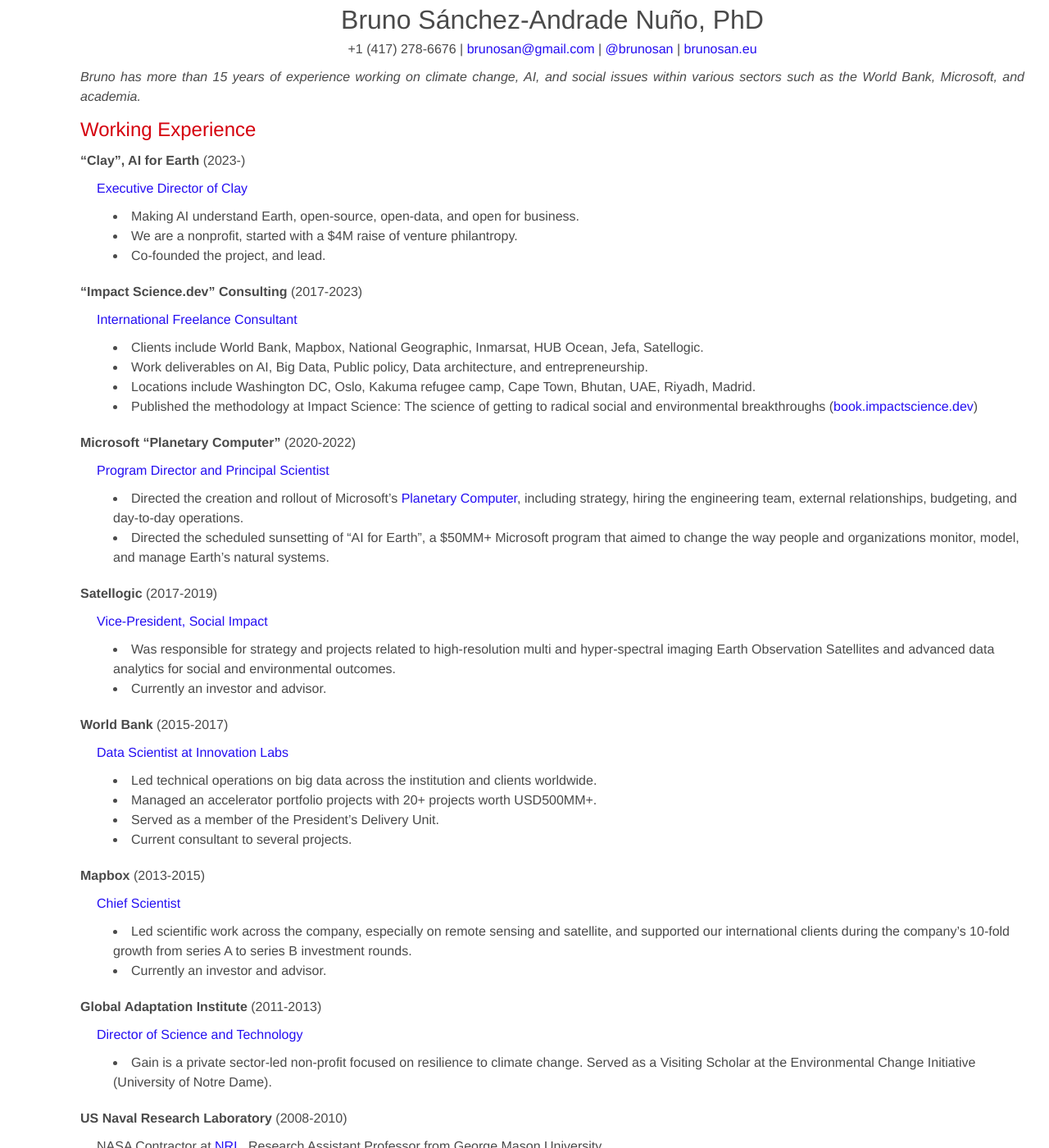
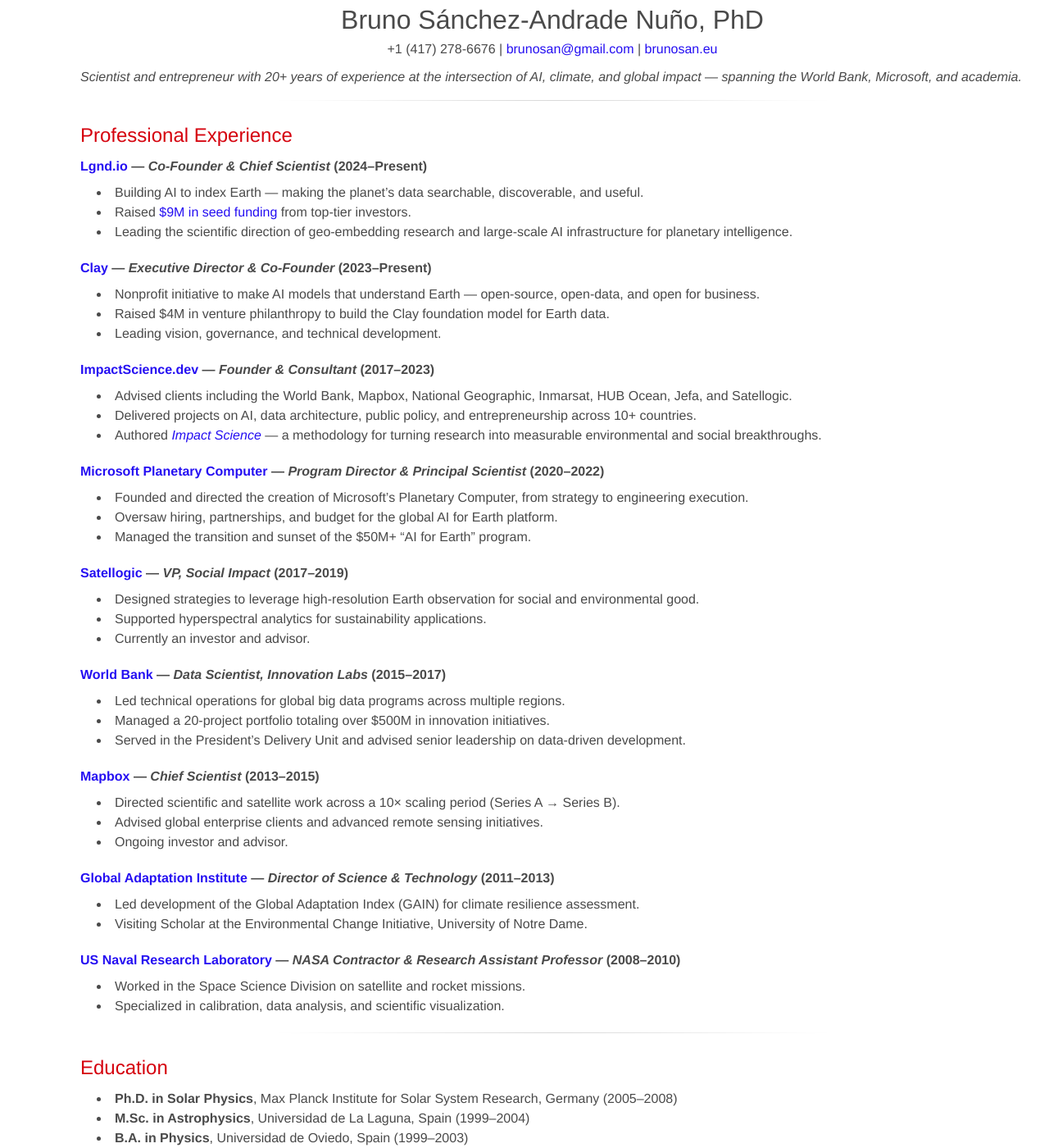
Before and after one commit to brunosan/cv, a Jekyll site: the page built from index.md, in a window 1280 px wide and 1400 px high. Shown: the whole window at 82% size. Built offline with Jekyll 4.4.1, drawn with Linux system fonts in a browser that asks for light colours; some of the changed text lies outside the part shown.

Commit message:
Update CV to reflect recent professional experience and enhance formatting

```diff
--- a/index.md
+++ b/index.md
@@ -1,118 +1,97 @@
 ---
 layout: default
-title: "CV: Bruno Sánchez-Andrade Nuño"
+title: "CV: Bruno Sánchez-Andrade Nuño, PhD"
 ---
 
-# Bruno Sánchez-Andrade Nuño, PhD #
-+1 (417) 278-6676 | <brunosan@gmail.com> | [@brunosan](http://twitter.com/brunosan) | [brunosan.eu](http://brunosan.eu)
+# Bruno Sánchez-Andrade Nuño, PhD
++1 (417) 278-6676 | <brunosan@gmail.com> | [brunosan.eu](http://brunosan.eu)
 
-*Bruno has more than 15 years of experience working on climate change, AI, and social issues within various sectors such as the World Bank, Microsoft, and academia.*
-
-## Working Experience ##
-
-**"Clay", AI for Earth** (2023-)
->[Executive Director of Clay](https://madewithclay.org/)
- * Making AI understand Earth, open-source, open-data, and open for business.
- * We are a nonprofit, started with a $4M raise of venture philantropy.
- * Co-founded the project, and lead.
-
-**"Impact Science.dev" Consulting** (2017-2023)
- >[International Freelance Consultant](https://impactscience.dev/)
- * Clients include World Bank, Mapbox, National Geographic, Inmarsat, HUB Ocean, Jefa, Satellogic.
- * Work deliverables on AI, Big Data, Public policy, Data architecture, and entrepreneurship.
- * Locations include Washington DC, Oslo, Kakuma refugee camp, Cape Town, Bhutan, UAE, Riyadh, Madrid.
- * Published the methodology at Impact Science: The science of getting to radical social and environmental breakthroughs ([book.impactscience.dev](https://book.impactscience.dev))
-
-**Microsoft "Planetary Computer"** (2020-2022)
->[Program Director and Principal Scientist](https://planetarycomputer.microsoft.com/)
- * Directed the creation and rollout of Microsoft's [Planetary Computer](https://planetarycomputer.microsoft.com/), including strategy, hiring the engineering team, external relationships, budgeting, and day-to-day operations.
- * Directed the scheduled sunsetting of "AI for Earth", a $50MM+ Microsoft program that aimed to change the way people and organizations monitor, model, and manage Earth’s natural systems.
-
-**Satellogic** (2017-2019)
- >[Vice-President, Social Impact](http://www.satellogic.com)
- * Was responsible for strategy and projects related to high-resolution multi and hyper-spectral imaging Earth Observation Satellites and advanced data analytics for social and environmental outcomes.
- * Currently an investor and advisor.
-
-**World Bank** (2015-2017)
- >[Data Scientist at Innovation Labs](http://blogs.worldbank.org/voices/big-data-davos-year-later-delivering-innovation-value)
- * Led technical operations on big data across the institution and clients worldwide.
- * Managed an accelerator portfolio projects with 20+ projects worth USD500MM+.
- * Served as a member of the President’s Delivery Unit.
- * Current consultant to several projects.
-
-**Mapbox** (2013-2015)
- >[Chief Scientist](https://blog.mapbox.com/bruno-s-225-nchez-andrade-nu-241-o-joins-mapbox-as-chief-scientist-b3729d019801)
- * Led scientific work across the company, especially on remote sensing and satellite, and supported our international clients during the company's 10-fold growth from series A to series B investment rounds.
- * Currently an investor and advisor.
-
-**Global Adaptation Institute** (2011-2013)
- >[Director of Science and Technology](http://index.gain.org)
- * Gain is a private sector-led non-profit focused on resilience to climate change. Served as a Visiting Scholar at the Environmental Change Initiative (University of Notre Dame).
-
-**US Naval Research Laboratory** (2008-2010)
-> NASA Contractor at [NRL](http://www.nrl.navy.mil/), Research Assistant Professor from George Mason University
- * Worked at the Space Science Division of the Naval Research Laboratory.
- * Involved in satellite and rocket missions, project implementation, calibration data analysis, and visualizations.
-
-## Selected Awards and Nominations ##
-* [Young Global Leader](http://www.weforum.org/community/forum-young-global-leaders) of the [World Economic Forum](http://www.weforum.org). (2013)
-* [Choiseul Economic Leader](https://www.expansion.com/sociedad/2019/12/20/5dfc97d0468aeb66498b4580.html). (2019)
-* TEDx Gracia. *The Future is not about data*. (2016)
-* Ph.D. (Dr. rer. nat.) *magna cum laude*. University of Goettingen, Germany (2008)
-* ESA Astronaut Selection preliminary Candidate (2008)
-
-## Education ##
-* Ph.D. in Solar Physics. Max Planck Institute for Solar System Research, Germany  (2005-2008)
-* [Mirzayan](http://sites.nationalacademies.org/PGA/policyfellows/index.htm) S&T Policy Fellow of the US National Academies of Science (2010)
-* MSc in Astrophysics. Universidad de La Laguna. Tenerife, Spain (1999-2004)
-* B.A. in Physics. Universidad de Oviedo, Spain (1999-2003)
-* Executive Modules:
-  * Princeton University, Andlinger Center for Energy and the Environment: *Leadership in Energy Innovation and Environmental Considerations*. (2018)
-  * Harvard Kennedy School Education Module: *Global Leadership and Public Policy for the 21st Century*. (2017)
-  * Stanford Graduate School of Business and Stanford Earth: *Transformative Leadership for Sustainability and Resilience*. (2016)
-  * Oxford Said Business School: *Transformational Leadership*. (2015)
-  * Yale School of Management: *Foundations for Leadership in the 21st Century: Strategic Impact*. (2014)
-
-## Former Boards and Councils ##
-
-* Strategic Advisory Board. Inmarsat, International Partnership Programme.
-* Advisory Board, IamtheCODE. NGO promoting coding skills for girls and women.
-* Member of the *World Economic Forum*, "Expert Network".
-* Board Member [Volt Europa](https://www.volteuropa.org/), the first pan-European social movement, with the same program across Europe.
-* Advisory Board member. [Secure World Foundation](https://swfound.org/)
-
-## Books ##
-
-* [Impact Science: The science of getting to radical social and environmental breakthroughs](https://www.amazon.com/gp/product/B07SN1L4L2/ref=dbs_a_def_rwt_bibl_vppi_i1). Content also available online at [impactscience.dev](https://impactscience.dev/) (2019)
-
-## Academic Research ##
-
-* Ph.D.: "Observations, analysis and interpretation with non-LTE of chromospheric structures of the Sun"
-* Published 15 peer-reviewed papers, receiving 64+ citations. https://scholar.google.com/citations?user=j6dHCcUAAAAJ
-
-## Volunteer Work ##
-* Elected member of the Council for Foreign Residents, Spanish Consulate, Washington DC. (2009-2016)
-* Founding member, ECUSA (Spanish Scientists in the USA). (2015-2016)
-* Project Manager at AEGEE (NGO), with duties both local and European (Treasurer, Secretary, IT, Logistics). (2003-2008)
-* Member of Civil Protection in Gijón, providing Firemen, Ambulance, and Rescue support (2001-2004)
-
-## Languages ##
-
-* Fluent in English and Spanish.
-* Intermediate proficiency in French.
-* Basic proficiency in German and Danish.
-
-## Additional Skills ##
-
-* Computer programming languages: Python, R, SQL.
-* GIS: ArcGIS, QGIS.
-* Data Science: Machine learning, Natural Language Processing, Data visualization.
-
-## Interests ##
-
-* Climate change and environmental policy.
-* Data science for social good.
-* Space exploration and astronomy.
-* Being a great Dad, Traveling, Science, and outdoor running.
+*Scientist and entrepreneur with 20+ years of experience at the intersection of AI, climate, and global impact — spanning the World Bank, Microsoft, and academia.*
 
 ---
+
+## Professional Experience
+
+### [Lgnd.io](https://lgnd.io) — *Co-Founder & Chief Scientist* (2024–Present)
+- Building AI to index Earth — making the planet’s data searchable, discoverable, and useful.
+- Raised [$9M in seed funding](https://techcrunch.com/2025/07/10/lgnd-wants-to-make-chatgpt-for-the-earth/) from top-tier investors.
+- Leading the scientific direction of geo-embedding research and large-scale AI infrastructure for planetary intelligence.
+
+### [Clay](https://madewithclay.org) — *Executive Director & Co-Founder* (2023–Present)
+- Nonprofit initiative to make AI models that understand Earth — open-source, open-data, and open for business.
+- Raised $4M in venture philanthropy to build the Clay foundation model for Earth data.
+- Leading vision, governance, and technical development.
+
+### [ImpactScience.dev](https://impactscience.dev) — *Founder & Consultant* (2017–2023)
+- Advised clients including the World Bank, Mapbox, National Geographic, Inmarsat, HUB Ocean, Jefa, and Satellogic.
+- Delivered projects on AI, data architecture, public policy, and entrepreneurship across 10+ countries.
+- Authored *[Impact Science](https://book.impactscience.dev)* — a methodology for turning research into measurable environmental and social breakthroughs.
+
+### [Microsoft Planetary Computer](https://planetarycomputer.microsoft.com) — *Program Director & Principal Scientist* (2020–2022)
+- Founded and directed the creation of Microsoft’s Planetary Computer, from strategy to engineering execution.
+- Oversaw hiring, partnerships, and budget for the global AI for Earth platform.
+- Managed the transition and sunset of the $50M+ “AI for Earth” program.
+
+### [Satellogic](https://satellogic.com) — *VP, Social Impact* (2017–2019)
+- Designed strategies to leverage high-resolution Earth observation for social and environmental good.
+- Supported hyperspectral analytics for sustainability applications.
+- Currently an investor and advisor.
+
+### [World Bank](http://blogs.worldbank.org/voices/big-data-davos-year-later-delivering-innovation-value) — *Data Scientist, Innovation Labs* (2015–2017)
+- Led technical operations for global big data programs across multiple regions.
+- Managed a 20-project portfolio totaling over $500M in innovation initiatives.
+- Served in the President’s Delivery Unit and advised senior leadership on data-driven development.
+
+### [Mapbox](https://blog.mapbox.com/bruno-s-225-nchez-andrade-nu-241-o-joins-mapbox-as-chief-scientist-b3729d019801) — *Chief Scientist* (2013–2015)
+- Directed scientific and satellite work across a 10× scaling period (Series A → Series B).
+- Advised global enterprise clients and advanced remote sensing initiatives.
+- Ongoing investor and advisor.
+
+### [Global Adaptation Institute](http://index.gain.org) — *Director of Science & Technology* (2011–2013)
+- Led development of the Global Adaptation Index (GAIN) for climate resilience assessment.
+- Visiting Scholar at the Environmental Change Initiative, University of Notre Dame.
+
+### [US Naval Research Laboratory](http://www.nrl.navy.mil/) — *NASA Contractor & Research Assistant Professor* (2008–2010)
+- Worked in the Space Science Division on satellite and rocket missions.
+- Specialized in calibration, data analysis, and scientific visualization.
+
+---
+
+## Education
+- **Ph.D. in Solar Physics**, Max Planck Institute for Solar System Research, Germany (2005–2008)
+- **M.Sc. in Astrophysics**, Universidad de La Laguna, Spain (1999–2004)
+- **B.A. in Physics**, Universidad de Oviedo, Spain (1999–2003)
+- **Mirzayan S&T Policy Fellow**, US National Academies of Science (2010)
+
+**Executive Education**
+- Princeton University — *Leadership in Energy Innovation* (2018)
+- Harvard Kennedy School — *Global Leadership & Public Policy for the 21st Century* (2017)
+- Stanford GSB & Stanford Earth — *Transformative Leadership for Sustainability* (2016)
+- Oxford Saïd Business School — *Transformational Leadership* (2015)
+- Yale SOM — *Strategic Impact Leadership* (2014)
+
+---
+
+## Publications
+- **Book:** [*Impact Science: The Science of Getting to Radical Social and Environmental Breakthroughs*](https://www.amazon.com/gp/product/B07SN1L4L2/ref=dbs_a_def_rwt_bibl_vppi_i1) (2019)
+  → Full content available online at [impactscience.dev](https://impactscience.dev/)
+- **Ph.D. Thesis:** *“Observations, Analysis, and Interpretation (non-LTE) of Chromospheric Structures of the Sun”*
+- 15 peer-reviewed publications | 60+ citations — [Google Scholar](https://scholar.google.com/citations?user=j6dHCcUAAAAJ)
+
+---
+
+## Volunteer Work
+- Expert Reviewer — Global Teacher Prize, Earthshot Prize, Several VCs, including "dual use".
+- Elected Member, Council for Foreign Residents — Spanish Consulate, Washington DC (2009–2016)
+- Founding Member — ECUSA (Spanish Scientists in the USA) (2015–2016)
+- Project Manager — AEGEE (European Students’ Forum) (2003–2008)
+- Civil Protection Volunteer — Gijón Fire & Rescue (2001–2004)
+
+---
+
+## Languages
+- **Fluent:** English, Spanish
+- **Intermediate:** French
+- **Basic:** German, Danish
+
+---
```
